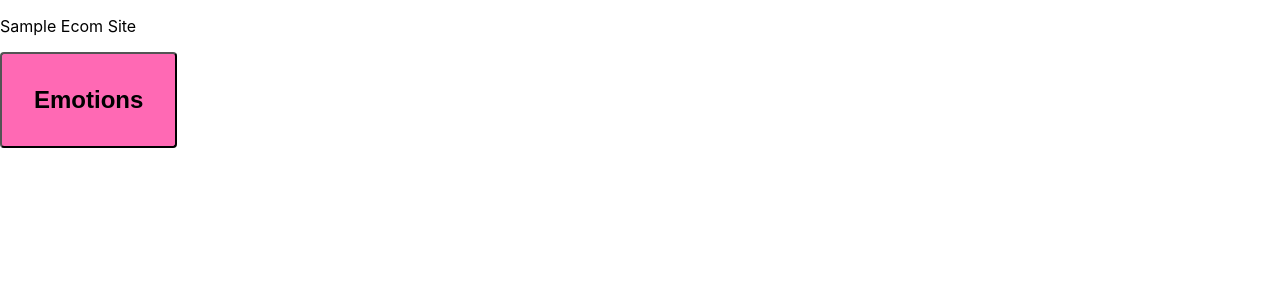
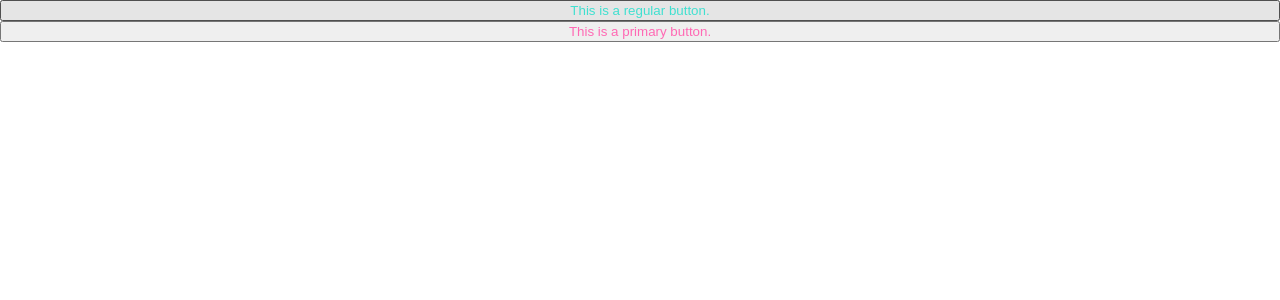
Before and after one commit to cassette88/react-body, a React (Create React App) app: page / in a window 1280 px wide. Shown: the top 300 px of the page. Built offline with nearby package versions, Linux system fonts and the light colour scheme.

Commit message:
added an ugly button

```diff
--- a/src/Ecom.js
+++ b/src/Ecom.js
@@ -1,26 +1,28 @@
 import React, { Component } from 'react'
 import styled from '@emotion/styled'
 
+
 const Button = styled.button`
-    padding: 32px;
-    background-color: hotpink;
-    font-size: 24px;
-    border-radius: 4px;
-    color: black;
-    font-weight: bold;
-    &:hover {
-        color: white;
-    }
+  color: ${props =>
+    props.primary ? 'hotpink' : 'turquoise'};
 `
+
+const Container = styled.div(props => ({
+  display: 'flex',
+  flexDirection: props.column && 'column'
+}))
+
 
 
 export default class Ecom extends Component {
     render() {
         return (
             <div>
-                <p>Sample Ecom Site</p>
-                <Button>Emotions</Button>
-            </div>
+            <Container column>
+            <Button>This is a regular button.</Button>
+            <Button primary>This is a primary button.</Button>
+          </Container>
+          </div>
         )
     }
 }
```
